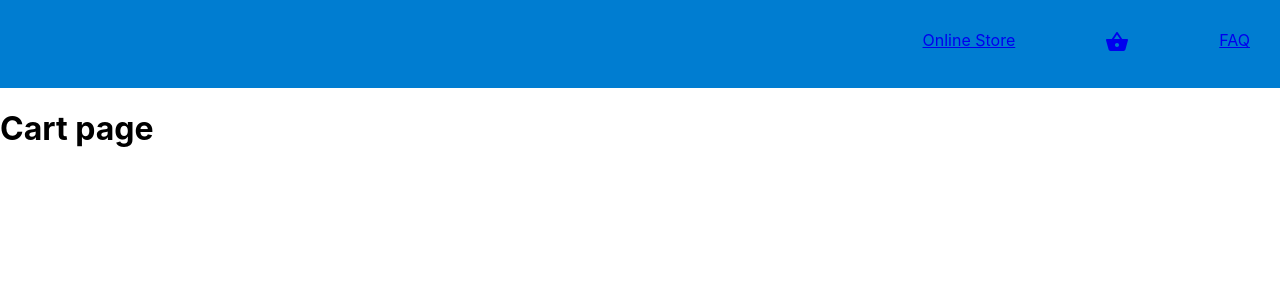
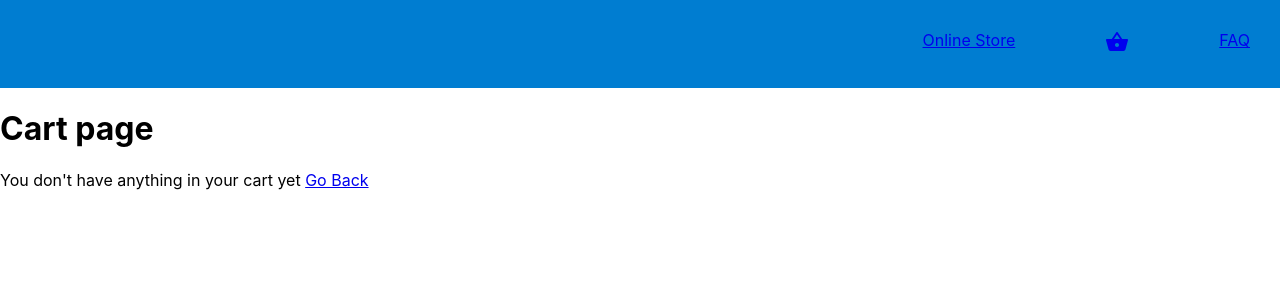
Before and after one commit to Kotwin98/online_store-mern, a React (Create React App) app in the folder frontend/: page /cart in a window 1280 px wide. Shown: the top 300 px of the page. Built offline with nearby package versions, Linux system fonts and the light colour scheme.

Commit message:
Add cart logic

```diff
--- /dev/null
+++ b/frontend/src/components/CartItem/CartItem.js
@@ -0,0 +1,20 @@
+import React from 'react';
+import { Link } from 'react-router-dom';
+import './CartItem.css';
+
+const CartItem = ({item}) => {
+  console.log(item);
+  return (
+    <div>
+      <div>
+        <img src={item.imageUrl} alt={item.name} />
+      </div>
+      <Link to={`/product/${item.product}`}>
+        <p>{item.name}</p>
+      </Link>
+      <p>{item.price}</p>
+    </div>
+  )
+}
+
+export default CartItem;
--- a/frontend/src/pages/CartPage.js
+++ b/frontend/src/pages/CartPage.js
@@ -1,9 +1,23 @@
 import React from 'react';
+import CartItem from '../components/CartItem/CartItem';
+import { useDispatch, useSelector } from 'react-redux';
+import { Link } from 'react-router-dom';
 
 const CartPage = () => {
+    const dispatch = useDispatch();
+
+    const cart = useSelector(state => state.cart);
+    const { cartItems } = cart;
     return (
         <div>
             <h1>Cart page</h1>
+            {cartItems.length === 0 ? (
+                <div>
+                    You don't have anything in your cart yet <Link to="/">Go Back</Link>
+                </div>
+            ) : cartItems.map(item => (
+                <CartItem item={item} />
+            ))}
         </div>
     )
 }
```
Also changed, not shown: frontend/src/components/CartItem/CartItem.css (added).
